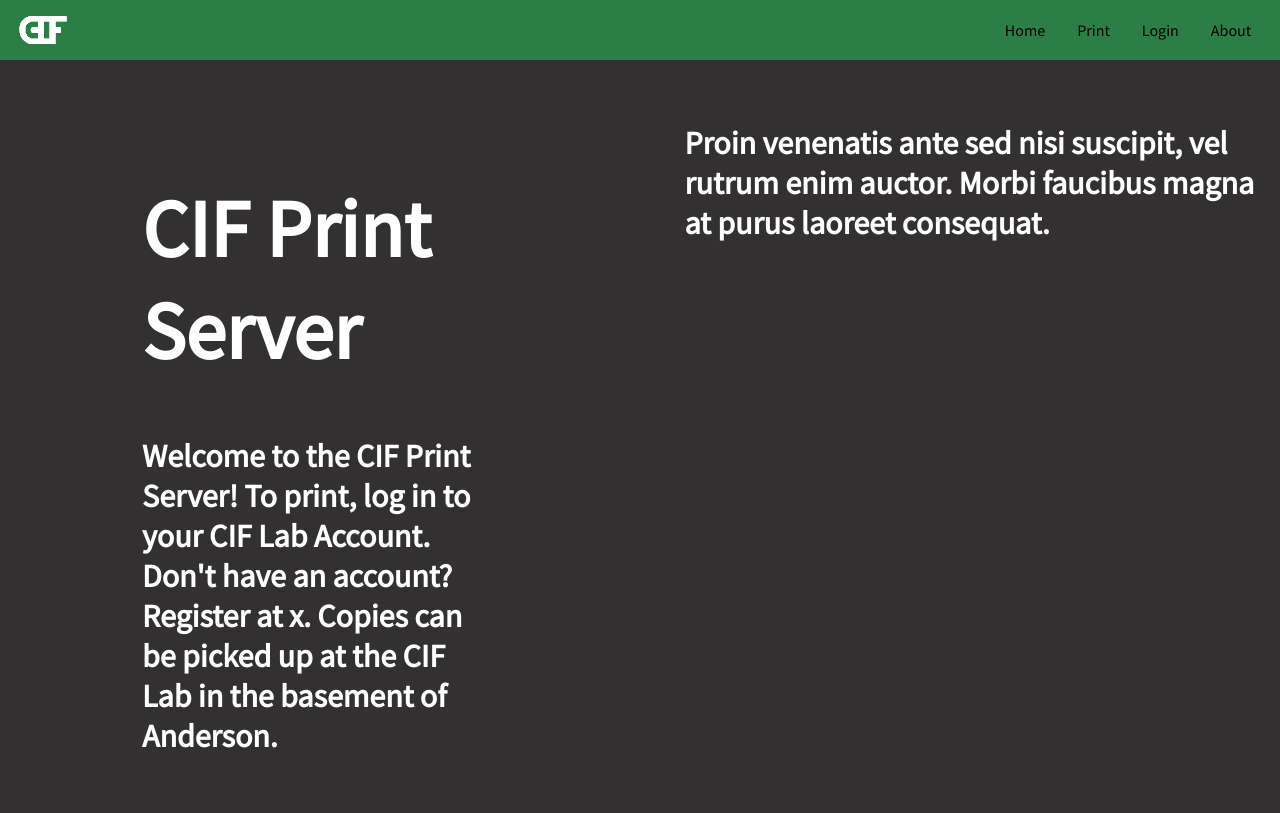
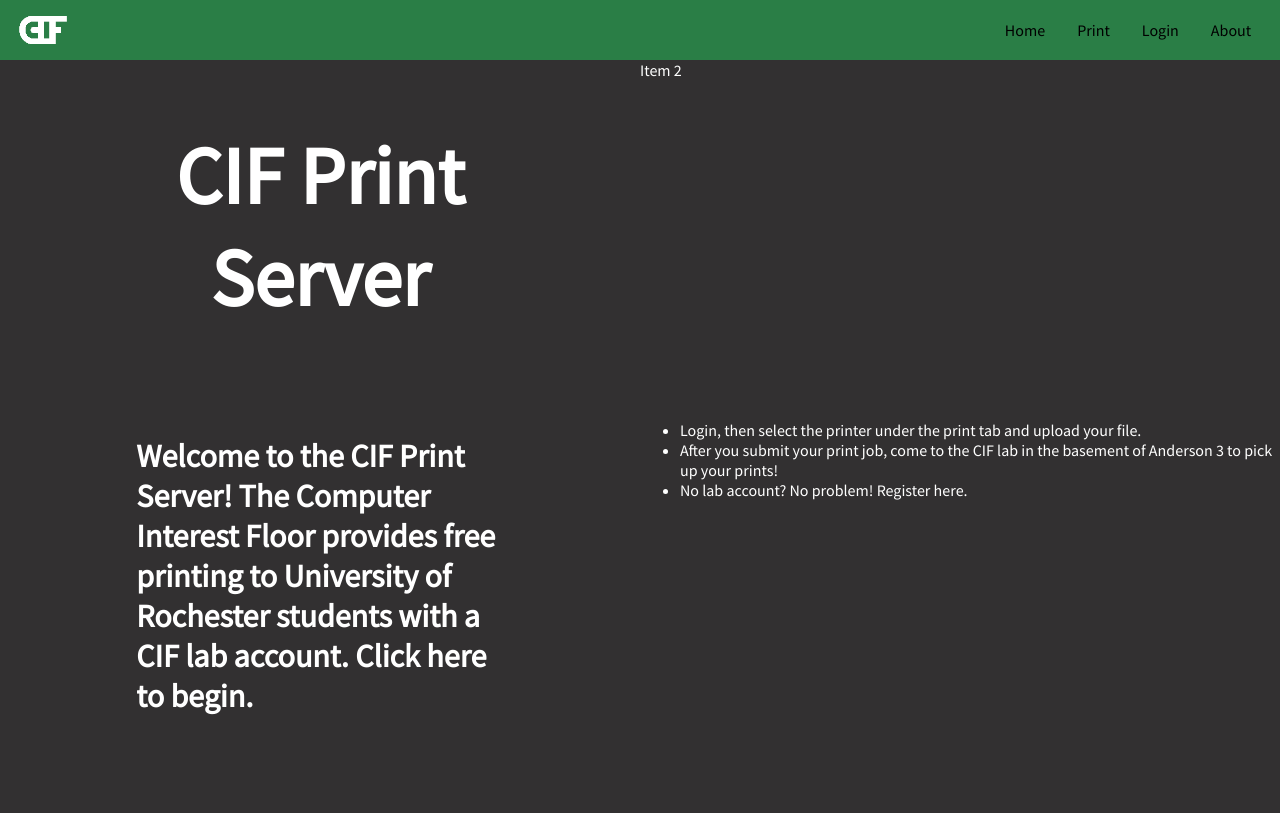
Before and after one commit to harrisemersyn/Print-Server, a Flask app: page / in a window 1280 px wide. After the commit the page ends 715 px from the top, so only its background shows below. Run offline with Flask 2, Linux system fonts and the light colour scheme; parts of the project's set-up code (start-up, migrations or seed data) failed here and were passed over.

Commit message:
homepage switch from columns to grid

```diff
--- a/static/style.css
+++ b/static/style.css
@@ -65,43 +65,32 @@
   float: left;
 }
 
-.twocolumncontainer {
-  display: flex;
-  flex-wrap: wrap;
-  justify-content: space-between;
+.grid-container {
+  display: grid;
+  grid-template-columns: 1fr 1fr;
+  grid-template-rows: 1fr 1fr;
 }
 
-.column {
-  flex-basis: 48%;
-  padding: 1%;
-  margin-bottom: 1%;
-  margin-top: 4%;
-  display: flex;
-  flex-direction: column;
-  align-items: center;
-}
-
-.homepageheadercontainer {
-  display: flex;
-  flex-direction: column;
-  align-items: left;
-  width: 60%;
-  margin: 0;
+.grid-item {
+  justify-items: center;
 }
 
 .homepageheader {
   font-size: 5.05em;
   font-weight: bold;
-  text-align: left;
+  text-align: center;
+  grid-column: 2 / 3;
+  margin-left: 21.3%;
+  margin-right: 21.3%;
+  margin-top: 10%;
 }
 
 .homepagetext {
   font-size: 2em;
   font-weight: 600;
   text-align: left;
-  margin-top: 0;
-  margin-right: 0;
-  align-self: flex-start;
+  margin-left: 21.3%;
+  margin-right: 21.3%;
 }
 
 .printheaderdiv {
--- a/templates/home.html
+++ b/templates/home.html
@@ -8,28 +8,22 @@
 </head>
 
 <body>
-    <div class="bodyoffset">
-        <div class="twocolumncontainer">
-            <div class="column">
-                <div class="homepageheadercontainer">
-                    <h1 class="homepageheader">CIF Print Server</h1>
+    <div class="grid-container">
+        <div class="grid-item">
+           <h1 class="homepageheader">CIF Print Server</h1>
+        </div>
+        <div class="grid-item">Item 2</div>
+        <div class="grid-item"><p class="homepagetext">Welcome to the CIF Print Server!
+            The Computer Interest Floor provides free printing to University of Rochester students with a CIF lab account. Click here to begin.</p></div>
+        <div class="grid-item">
+            <ul>
+                <li>Login, then select the printer under the print tab and upload your file.</li>
+                <li>After you submit your print job, come to the CIF lab in the basement of Anderson 3 to pick up your prints!</li>
+                <li>No lab account? No problem! Register here.</li>
+            </ul>
+        </div>
+    </div>
 
-                    <p class="homepagetext">Welcome to the CIF Print Server! To print, log in to your CIF Lab Account.
-                        Don't have an account?
-                        Register at
-                        x. Copies can be picked up at the CIF Lab in the basement of Anderson.</p>
-                </div>
-            </div>
-            <div class="column">
-                <p class="homepagetext">Proin venenatis ante sed nisi suscipit, vel rutrum enim auctor. Morbi faucibus
-                    magna at purus laoreet
-                    consequat. </p>
-            </div>
-
-
-        </div>
-
-    </div>
 </body>
 
 {% endblock %}
```
Also changed, not shown: README.md.
